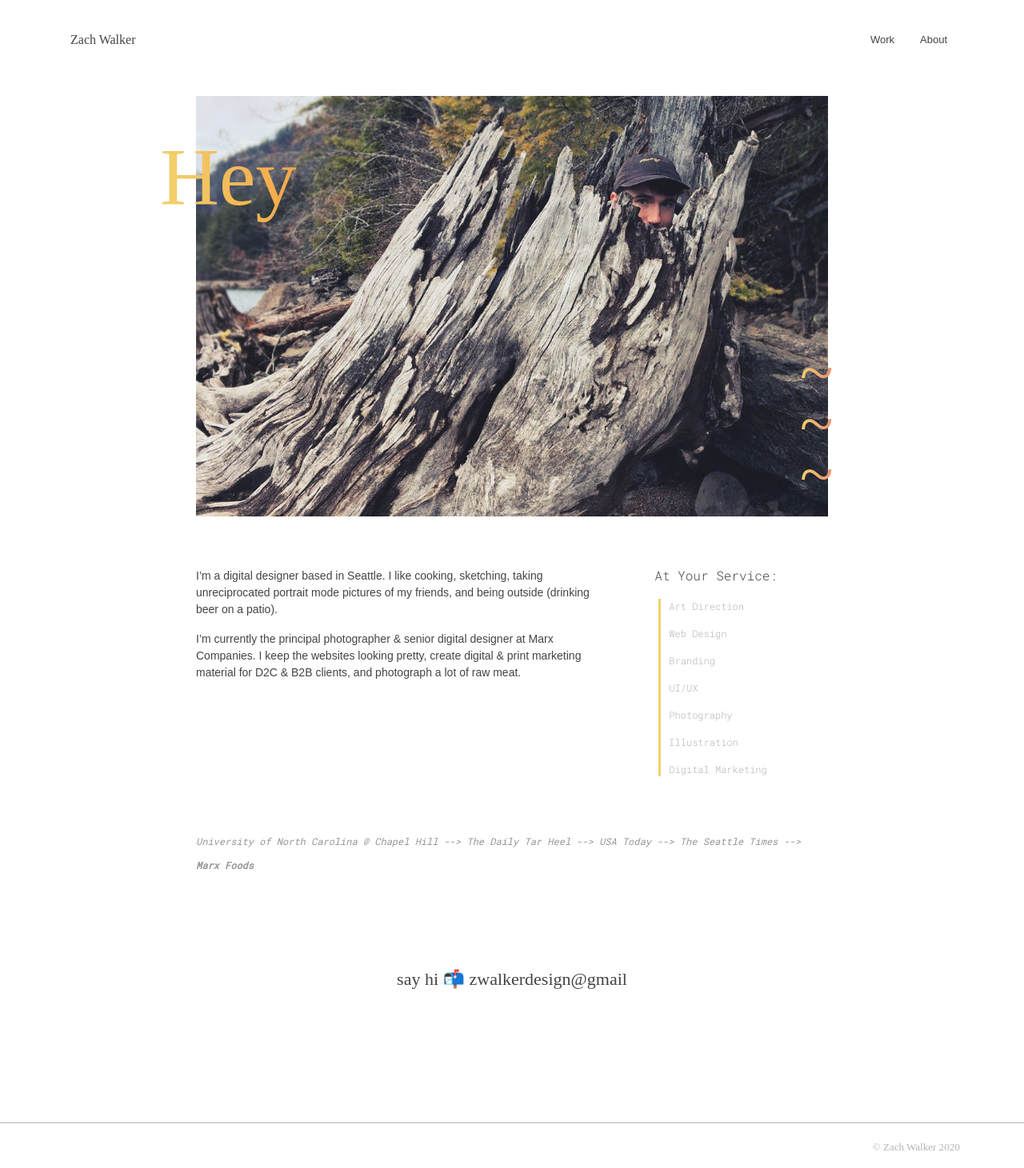
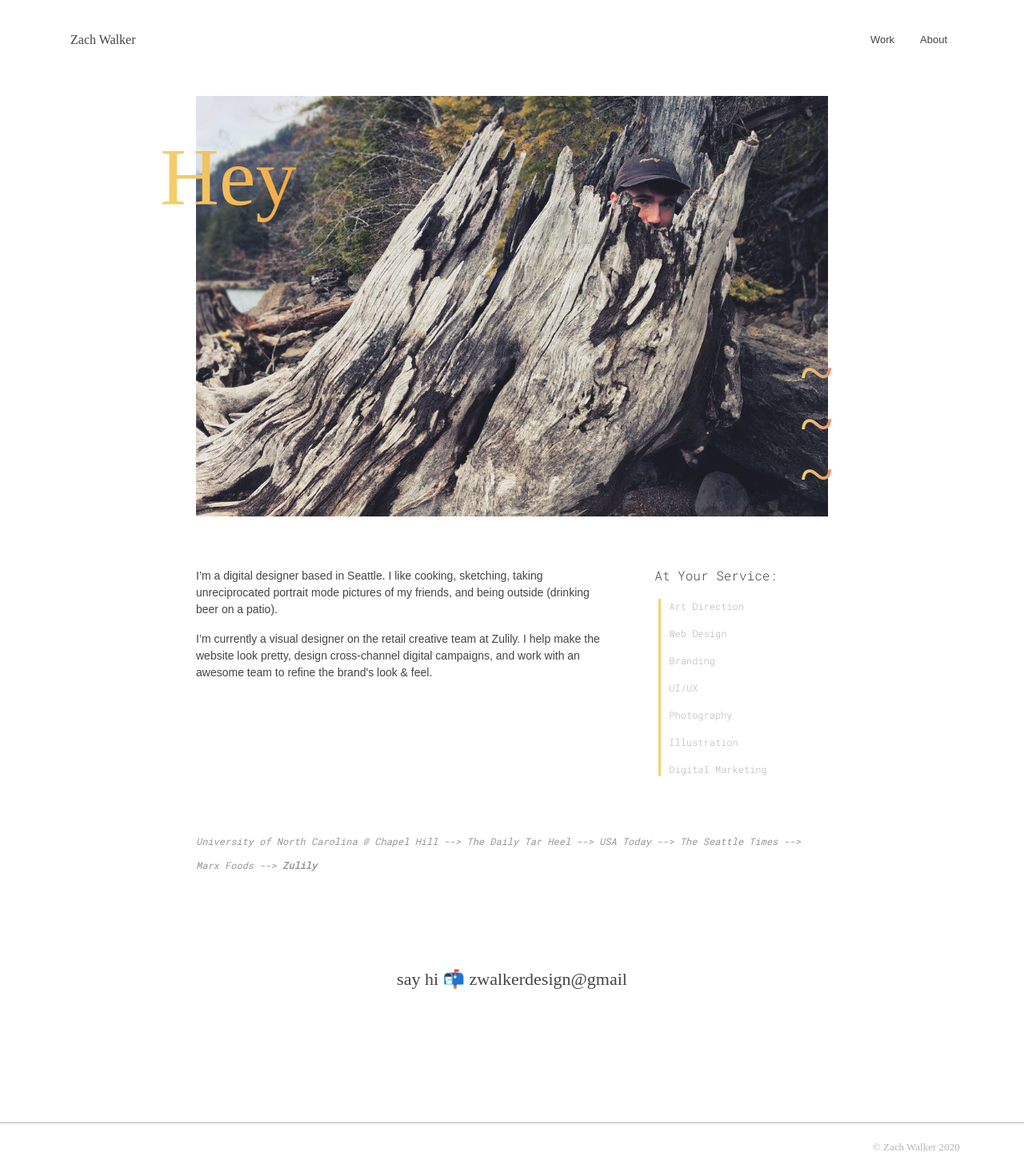
Before and after one commit to zwalkerdesign/zwalkerdesign.github.io, a Jekyll site: the page about-me.html, which Jekyll copies as it is, in a window 1280 px wide. Shown: the whole page at 80% size. Built offline with Jekyll 4.4.1, drawn with Linux system fonts in a browser that asks for light colours; nearby versions of some CDN libraries; some web fonts are replaced.

Commit message:
Update about-me.html

```diff
--- a/about-me.html
+++ b/about-me.html
@@ -70,7 +70,7 @@
 			<div class="col-xs-12 col-sm-8">
 				<p class="mt-30">I’m a digital designer based in Seattle. I like cooking, sketching, taking unreciprocated portrait mode pictures of my friends, and being outside (drinking beer on a patio).</p>
 
-	<p>I’m currently the principal photographer & senior digital designer at Marx Companies. I keep the websites looking pretty, create digital & print marketing material for D2C & B2B clients, and photograph a lot of raw meat.</p>
+	<p>I’m currently a visual designer on the retail creative team at Zulily. I help make the website look pretty, design cross-channel digital campaigns, and work with an awesome team to refine the brand's look & feel.</p>
 			</div>
 			<div class="col-xs-12 col-sm-4">
 					<h2 class="skills">At Your Service: </h2>
@@ -87,7 +87,7 @@
 		</div>
 		<div class="row no-gutter">
 			<div class="col-sm-12">
-				<p class="aboutMeDescription mt-50">University of North Carolina @ Chapel Hill --> The Daily Tar Heel --> USA Today --> The Seattle Times --> <strong>Marx Foods</strong></p>
+				<p class="aboutMeDescription mt-50">University of North Carolina @ Chapel Hill --> The Daily Tar Heel --> USA Today --> The Seattle Times --> Marx Foods --> <strong>Zulily</strong></p>
 			</div>
 		</div>
 		<div class="row no-gutter text-center">
```
